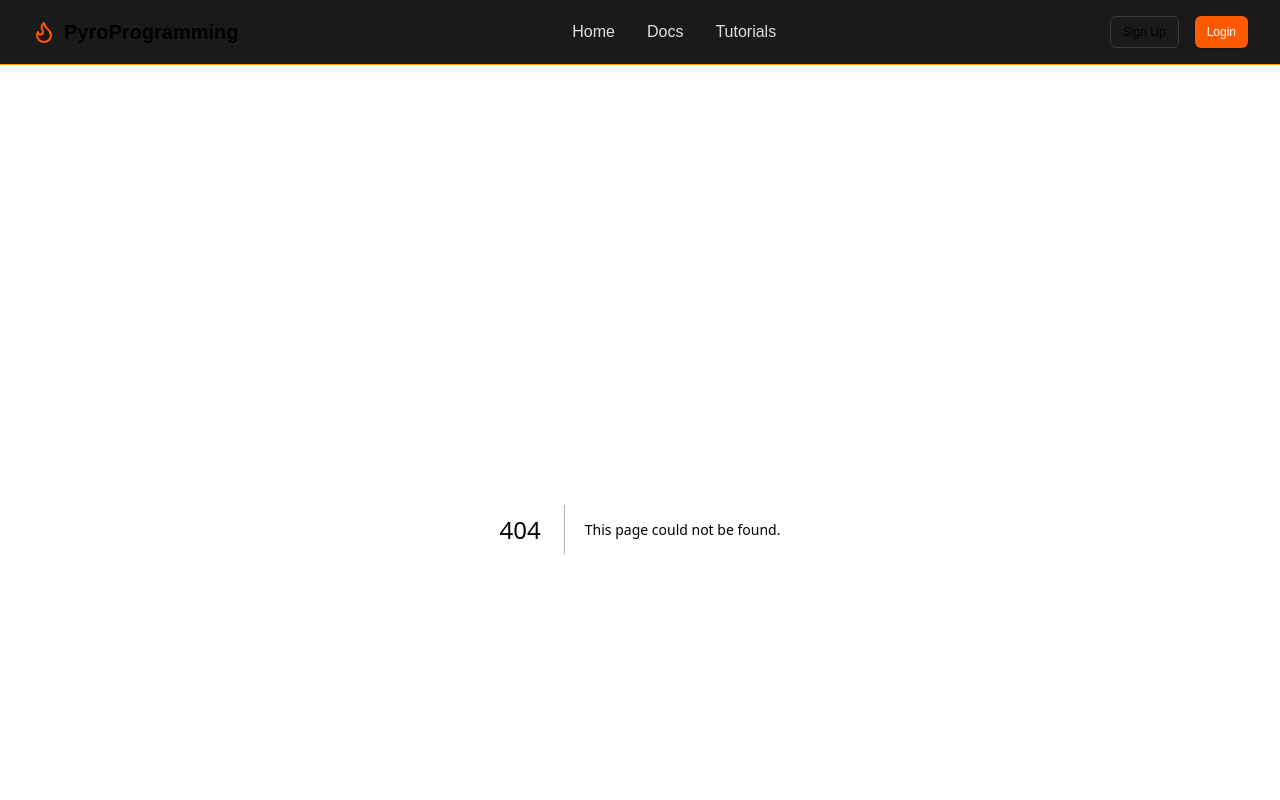
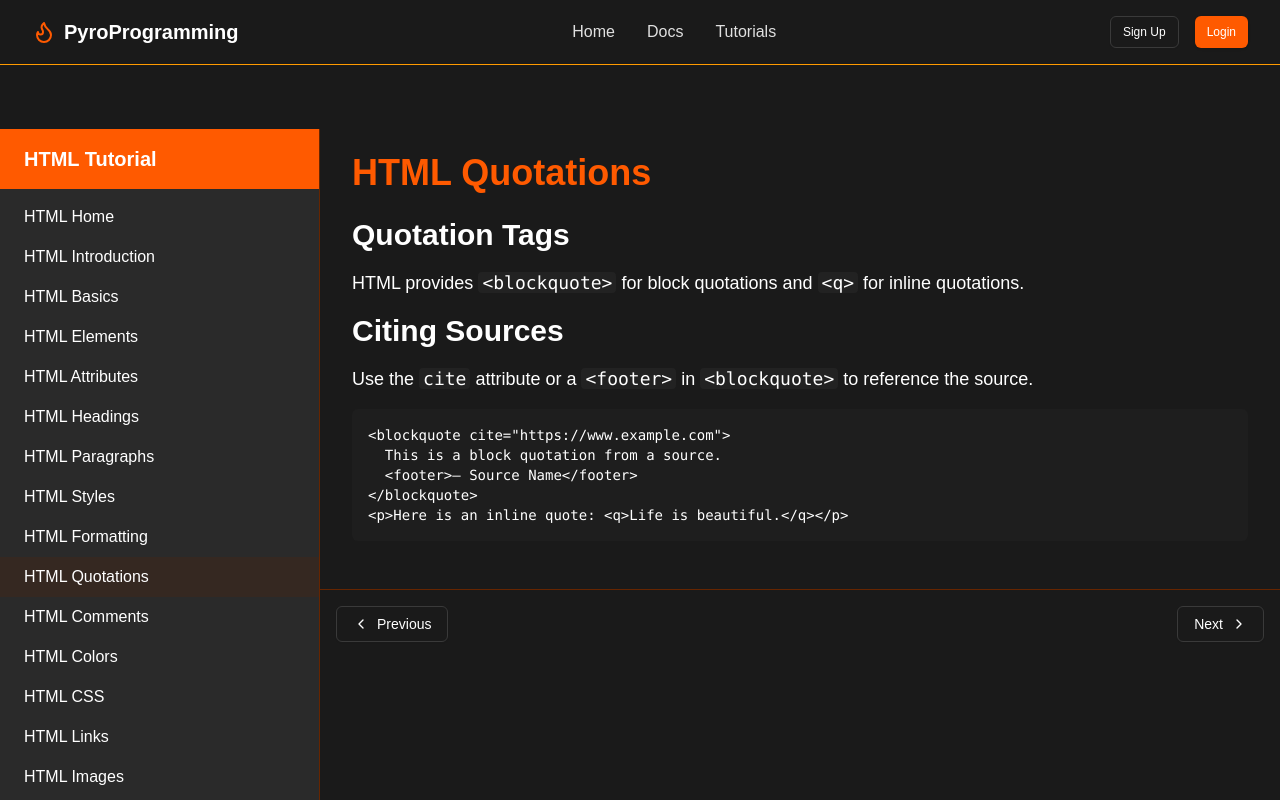
Before and after one commit to 321EZ123/PyroProgramming, a Next.js app: page /tutorials/html/quotations in a window 1280 px wide. Before the commit this address had no page. Shown: the top 800 px of the page. Built offline with nearby package versions, Linux system fonts and the light colour scheme.

Commit message:
Create page.tsx

```diff
--- /dev/null
+++ b/src/app/tutorials/html/quotations/page.tsx
@@ -0,0 +1,31 @@
+"use client";
+
+export default function HtmlQuotations() {
+  return (
+    <div className="max-w-4xl mx-auto">
+      <h1 className="text-4xl font-bold mb-6 text-primary">HTML Quotations</h1>
+
+      <h2 className="text-3xl font-semibold mb-4">Quotation Tags</h2>
+      <p className="text-lg mb-4">
+        HTML provides <code className="bg-card/50 px-1 rounded">&lt;blockquote&gt;</code> for block quotations and <code className="bg-card/50 px-1 rounded">&lt;q&gt;</code> for inline quotations.
+      </p>
+
+      <h2 className="text-3xl font-semibold mb-4">Citing Sources</h2>
+      <p className="text-lg mb-4">
+        Use the <code className="bg-card/50 px-1 rounded">cite</code> attribute or a <code className="bg-card/50 px-1 rounded">&lt;footer&gt;</code> in <code className="bg-card/50 px-1 rounded">&lt;blockquote&gt;</code> to reference the source.
+      </p>
+
+      <div className="bg-[#1E1E1E] rounded-md overflow-hidden mb-6">
+        <div className="p-4 text-white font-mono text-sm">
+          <pre>
+            <code>{`<blockquote cite="https://www.example.com">
+  This is a block quotation from a source.
+  <footer>— Source Name</footer>
+</blockquote>
+<p>Here is an inline quote: <q>Life is beautiful.</q></p>`}</code>
+          </pre>
+        </div>
+      </div>
+    </div>
+  );
+}
```
